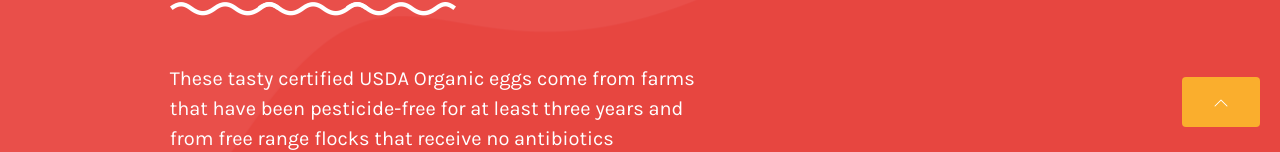
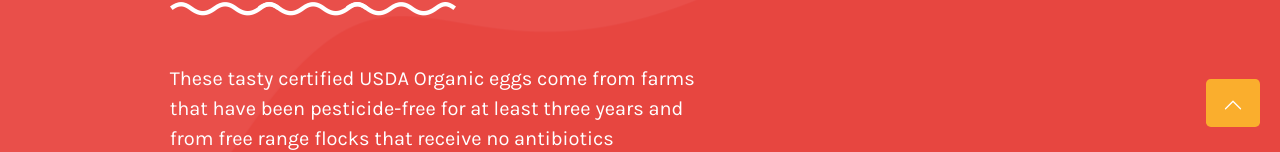
Before and after one commit to mreskini/FoodApp, a React (Create React App) app: page / in a window 1280 px wide. Shown: the part 653-805 px from the top of the page. Built offline with nearby package versions, Linux system fonts and the light colour scheme.

Commit message:
added a new var thing to scss

```diff
--- a/src/assets/scss/variables.scss
+++ b/src/assets/scss/variables.scss
@@ -1,3 +1,4 @@
 $theme-orange-color: #faae2d;
 $theme-title-color: #0f225d;
 $theme-content-color: #727777;
+$theme-hero-color: #E74640;
--- a/src/components/move-to-top.jsx
+++ b/src/components/move-to-top.jsx
@@ -1,8 +1,8 @@
 import { BsChevronUp } from "react-icons/bs"
 
 const MoveToTop = () => {
-    return(
-        <div className="btn btn-theme-orange sticky-btn">
+    return (
+        <div className="btn btn-lg btn-move-to-top sticky-btn">
             <BsChevronUp />
         </div>
     )
```
